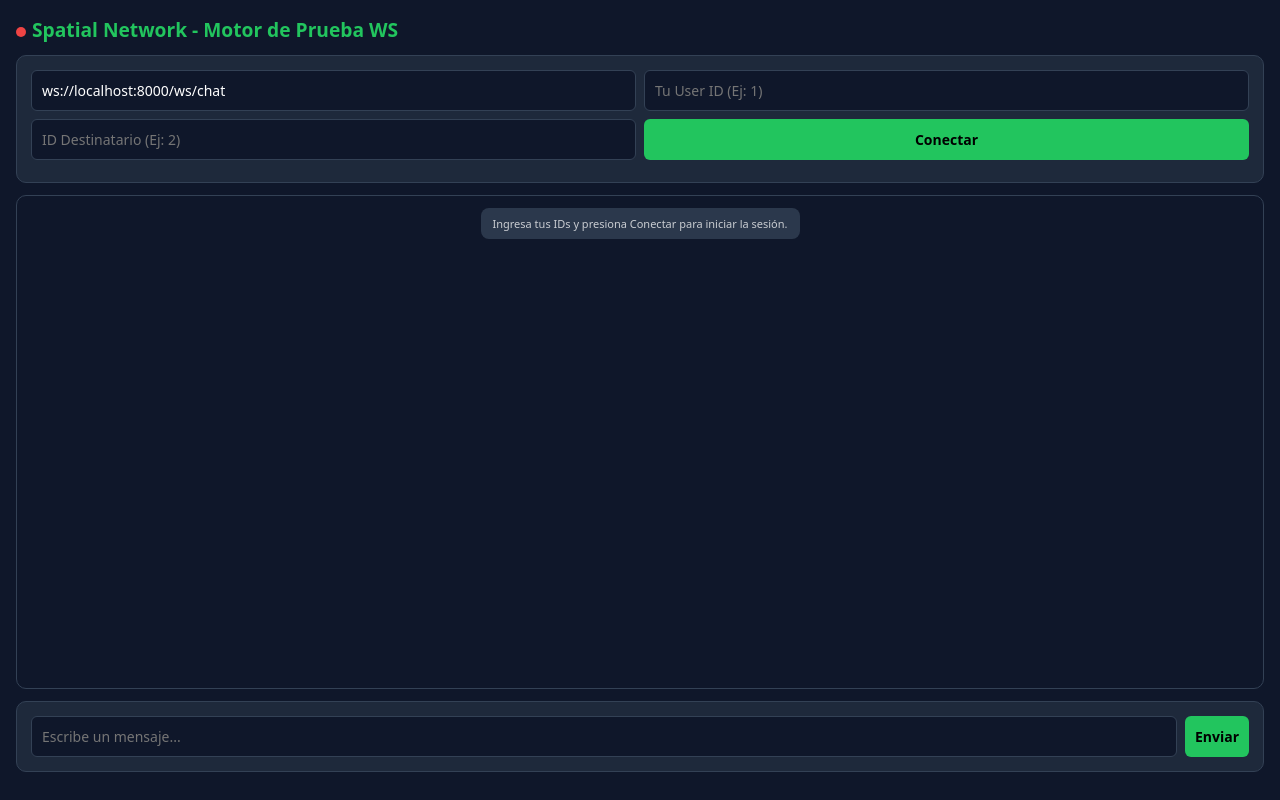
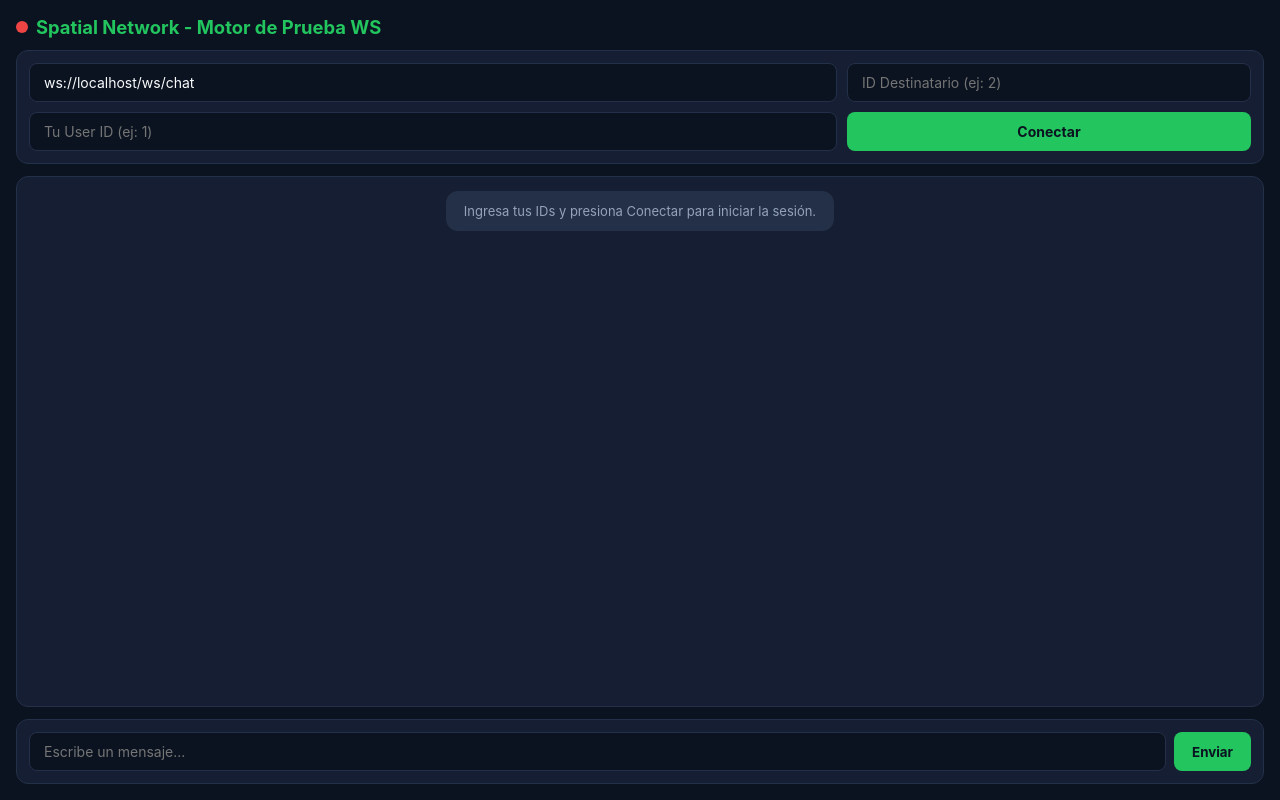
Before and after one commit to moisescarreno206-ui/spatial-network, a Flask app: page / in a window 1280 px wide. Run offline with Flask 3, Linux system fonts and the light colour scheme.

Commit message:
Update index.html

```diff
--- a/templates/index.html
+++ b/templates/index.html
@@ -3,164 +3,292 @@
 <head>
   <meta charset="UTF-8">
   <meta name="viewport" content="width=device-width, initial-scale=1.0">
-  <title>Spatial Network - Test Bench</title>
+  <title>Spatial Network - Motor de Prueba WS</title>
   <style>
-    * { box-sizing: border-box; margin: 0; padding: 0; font-family: system-ui, -apple-system, sans-serif; }
-    body { background-color: #0f172a; color: #f8fafc; display: flex; flex-direction: column; height: 100vh; padding: 16px; }
-    h2 { color: #22c55e; margin-bottom: 12px; font-size: 1.2rem; }
+    * {
+      box-sizing: border-box;
+      margin: 0;
+      padding: 0;
+      font-family: -apple-system, BlinkMacSystemFont, "Segoe UI", Roboto, Helvetica, Arial, sans-serif;
+    }
 
-    .card { background: #1e293b; border-radius: 10px; padding: 14px; margin-bottom: 12px; border: 1px solid #334155; }
-    .grid { display: grid; grid-template-columns: 1fr 1fr; gap: 8px; margin-bottom: 8px; }
+    body {
+      background-color: #0b1320;
+      color: #e2e8f0;
+      display: flex;
+      flex-direction: column;
+      height: 100vh;
+      padding: 16px;
+      gap: 12px;
+    }
 
-    input, button { padding: 10px; border-radius: 6px; border: none; outline: none; font-size: 14px; }
-    input { background: #0f172a; color: #fff; border: 1px solid #334155; width: 100%; }
-    button { background: #22c55e; color: #000; font-weight: bold; cursor: pointer; transition: 0.2s; }
-    button:hover { background: #16a34a; }
-    button.disabled { background: #64748b; cursor: not-allowed; }
+    /* Encabezado */
+    .header {
+      display: flex;
+      align-items: center;
+      gap: 8px;
+      font-size: 1.15rem;
+      font-weight: 700;
+      color: #22c55e;
+    }
 
-    #chat-box { flex: 1; background: #0f172a; border: 1px solid #334155; border-radius: 10px; padding: 12px; overflow-y: auto; display: flex; flex-direction: column; gap: 8px; margin-bottom: 12px; }
-    .msg { padding: 8px 12px; border-radius: 8px; max-width: 80%; font-size: 14px; word-break: break-word; }
-    .msg.sent { background: #15803d; align-self: flex-end; color: #fff; }
-    .msg.received { background: #334155; align-self: flex-start; color: #fff; }
-    .msg.system { background: #334155; align-self: center; font-size: 11px; opacity: 0.8; }
+    .status-dot {
+      width: 12px;
+      height: 12px;
+      border-radius: 50%;
+      background-color: #ef4444;
+      display: inline-block;
+      transition: background-color 0.3s;
+    }
 
-    .status-dot { display: inline-block; width: 10px; height: 10px; border-radius: 50%; background: #ef4444; margin-right: 6px; }
-    .status-dot.online { background: #22c55e; }
+    .status-dot.online {
+      background-color: #22c55e;
+    }
+
+    /* Tarjetas de Contenido */
+    .card {
+      background: #151e32;
+      border: 1px solid #233048;
+      border-radius: 12px;
+      padding: 12px;
+    }
+
+    /* Formulario de Configuración (Grid 2x2) */
+    .settings-grid {
+      display: grid;
+      grid-template-columns: 2fr 1fr;
+      gap: 10px;
+    }
+
+    input {
+      background: #0b1320;
+      border: 1px solid #233048;
+      color: #f8fafc;
+      padding: 10px 14px;
+      border-radius: 8px;
+      font-size: 14px;
+      outline: none;
+      width: 100%;
+    }
+
+    input:focus {
+      border-color: #22c55e;
+    }
+
+    .btn-connect {
+      background: #22c55e;
+      color: #0b1320;
+      font-weight: 700;
+      border: none;
+      border-radius: 8px;
+      padding: 10px;
+      cursor: pointer;
+      font-size: 14px;
+      transition: background-color 0.2s;
+    }
+
+    .btn-connect.connected {
+      background: #ef4444;
+      color: #ffffff;
+    }
+
+    /* Caja del Chat */
+    #chat-window {
+      flex: 1;
+      background: #151e32;
+      border: 1px solid #233048;
+      border-radius: 12px;
+      padding: 14px;
+      display: flex;
+      flex-direction: column;
+      gap: 10px;
+      overflow-y: auto;
+    }
+
+    .sys-msg {
+      align-self: center;
+      background: #233048;
+      color: #94a3b8;
+      padding: 12px 18px;
+      border-radius: 12px;
+      font-size: 13px;
+      text-align: center;
+      max-width: 85%;
+    }
+
+    .msg-bubble {
+      max-width: 75%;
+      padding: 10px 14px;
+      border-radius: 10px;
+      font-size: 14px;
+      word-break: break-word;
+    }
+
+    .msg-bubble.sent {
+      align-self: flex-end;
+      background: #15803d;
+      color: #ffffff;
+    }
+
+    .msg-bubble.received {
+      align-self: flex-start;
+      background: #233048;
+      color: #ffffff;
+    }
+
+    /* Barra Inferior de Entrada */
+    .input-bar {
+      display: flex;
+      gap: 8px;
+    }
+
+    .btn-send {
+      background: #22c55e;
+      color: #0b1320;
+      font-weight: 700;
+      border: none;
+      border-radius: 8px;
+      padding: 10px 18px;
+      cursor: pointer;
+    }
   </style>
 </head>
 <body>
 
-  <h2><span id="dot" class="status-dot"></span>Spatial Network - Motor de Prueba WS</h2>
+  <!-- Título con indicador -->
+  <div class="header">
+    <span id="statusDot" class="status-dot"></span>
+    <span>Spatial Network - Motor de Prueba WS</span>
+  </div>
 
-  <!-- Panel de Conexión -->
+  <!-- Formulario de Conexión -->
   <div class="card">
-    <div class="grid">
-      <input type="text" id="serverUrl" value="ws://localhost:8000/ws/chat" placeholder="URL WebSocket">
-      <input type="text" id="userId" placeholder="Tu User ID (Ej: 1)">
-    </div>
-    <div class="grid">
-      <input type="text" id="recipientId" placeholder="ID Destinatario (Ej: 2)">
-      <button id="btnConnect" onclick="toggleConnect()">Conectar</button>
+    <div class="settings-grid">
+      <input type="text" id="wsUrl" placeholder="wss://tu-app.onrender.com/ws/chat">
+      <input type="text" id="recipientId" placeholder="ID Destinatario (ej: 2)">
+      <input type="text" id="userId" placeholder="Tu User ID (ej: 1)">
+      <button id="btnConnect" class="btn-connect" onclick="toggleConnection()">Conectar</button>
     </div>
   </div>
 
   <!-- Ventana de Chat -->
-  <div id="chat-box">
-    <div class="msg system">Ingresa tus IDs y presiona Conectar para iniciar la sesión.</div>
+  <div id="chat-window">
+    <div id="systemPill" class="sys-msg">
+      Ingresa tus IDs y presiona Conectar para iniciar la sesión.
+    </div>
   </div>
 
-  <!-- Envío de Mensaje -->
-  <div class="card" style="display: flex; gap: 8px;">
-    <input type="text" id="msgInput" placeholder="Escribe un mensaje..." onkeypress="handleKeyPress(event)">
-    <button onclick="sendMsg()">Enviar</button>
+  <!-- Barra para enviar mensaje -->
+  <div class="card input-bar">
+    <input type="text" id="msgInput" placeholder="Escribe un mensaje..." onkeypress="handleEnter(event)">
+    <button class="btn-send" onclick="sendMessage()">Enviar</button>
   </div>
 
   <script>
-    let ws = null;
+    let socket = null;
     let isConnected = false;
 
-    function toggleConnect() {
+    // Autocompleta la URL del WebSocket según Render o Local
+    window.onload = () => {
+      const protocol = window.location.protocol === 'https:' ? 'wss:' : 'ws:';
+      document.getElementById('wsUrl').value = `${protocol}//${window.location.host}/ws/chat`;
+    };
+
+    function toggleConnection() {
       if (isConnected) {
-        ws.close();
+        socket.close();
         return;
       }
 
-      const serverUrl = document.getElementById('serverUrl').value.trim();
+      const url = document.getElementById('wsUrl').value.trim();
       const userId = document.getElementById('userId').value.trim();
 
       if (!userId) {
-        alert("Por favor ingresa un User ID.");
+        alert("Ingresa tu ID de usuario");
         return;
       }
 
-      const fullUrl = `${serverUrl}?user_id=${userId}&token=dummy_token`;
-      ws = new WebSocket(fullUrl);
+      const fullUrl = `${url}?user_id=${userId}&token=dummy_token`;
+      socket = new WebSocket(fullUrl);
 
-      ws.onopen = () => {
+      socket.onopen = () => {
         isConnected = true;
-        document.getElementById('dot').classList.add('online');
-        document.getElementById('btnConnect').innerText = "Desconectar";
-        document.getElementById('btnConnect').style.background = "#ef4444";
-        logSystem(`🟢 Conectado con exito como Usuario #${userId}`);
+        document.getElementById('statusDot').classList.add('online');
+        const btn = document.getElementById('btnConnect');
+        btn.innerText = "Desconectar";
+        btn.classList.add('connected');
+
+        updateSystemPill(`🟢 Conectado en vivo como Usuario #${userId}`);
       };
 
-      ws.onmessage = (event) => {
+      socket.onmessage = (event) => {
         const data = JSON.parse(event.data);
-        console.log("Evento recibido:", data);
-
         if (data.type === 'new_message') {
-          appendMessage(data.content || '[Archivo Multimedia]', 'received', `De #${data.sender_id}`);
+          addMessage(data.content, 'received', `De #${data.sender_id}`);
         } else if (data.type === 'server_ack') {
-          logSystem(`✔ Servidor confirmó mensaje: Status -> ${data.status}`);
+          updateSystemPill(`✔ Mensaje guardado/entregado (${data.status})`);
         } else if (data.type === 'presence_status') {
-          logSystem(`👤 Usuario #${data.user_id} está ahora: ${data.status}`);
+          updateSystemPill(`👤 Usuario #${data.user_id} está ${data.status}`);
         }
       };
 
-      ws.onclose = () => {
+      socket.onclose = () => {
         isConnected = false;
-        document.getElementById('dot').classList.remove('online');
-        document.getElementById('btnConnect').innerText = "Conectar";
-        document.getElementById('btnConnect').style.background = "#22c55e";
-        logSystem("🔴 Conexión cerrada.");
+        document.getElementById('statusDot').classList.remove('online');
+        const btn = document.getElementById('btnConnect');
+        btn.innerText = "Conectar";
+        btn.classList.remove('connected');
+        updateSystemPill("🔴 Desconectado del servidor.");
       };
 
-      ws.onerror = (err) => {
-        console.error("Error WS:", err);
-        logSystem("⚠️ Error en la conexión WebSocket.");
+      socket.onerror = (err) => {
+        console.error("WS Error:", err);
+        updateSystemPill("⚠️ Error de conexión al WebSocket.");
       };
     }
 
-    function sendMsg() {
+    function sendMessage() {
       if (!isConnected) {
-        alert("Primero debes conectarte al servidor.");
+        alert("Primero conéctate al servidor.");
         return;
       }
 
       const recipientId = document.getElementById('recipientId').value.trim();
       const input = document.getElementById('msgInput');
-      const text = input.value.trim();
+      const content = input.value.trim();
 
-      if (!recipientId) {
-        alert("Debes ingresar el ID del Destinatario.");
-        return;
-      }
-      if (!text) return;
+      if (!recipientId || !content) return;
 
       const payload = {
         type: "send_message",
         message_id: "msg_" + Date.now(),
         recipient_id: recipientId,
-        content: text,
+        content: content,
         media_url: null,
         timestamp: new Date().toISOString()
       };
 
-      ws.send(JSON.stringify(payload));
-      appendMessage(text, 'sent', 'Tú');
+      socket.send(JSON.stringify(payload));
+      addMessage(content, 'sent', 'Tú');
       input.value = '';
     }
 
-    function handleKeyPress(e) {
-      if (e.key === 'Enter') sendMsg();
+    function handleEnter(e) {
+      if (e.key === 'Enter') sendMessage();
     }
 
-    function appendMessage(text, type, senderStr) {
-      const box = document.getElementById('chat-box');
+    function addMessage(text, type, sender) {
+      const box = document.getElementById('chat-window');
       const div = document.createElement('div');
-      div.className = `msg ${type}`;
-      div.innerHTML = `<small style="display:block; opacity:0.7; font-size:10px;">${senderStr}</small>${text}`;
+      div.className = `msg-bubble ${type}`;
+      div.innerHTML = `<small style="display:block; opacity:0.7; font-size:10px;">${sender}</small>${text}`;
       box.appendChild(div);
       box.scrollTop = box.scrollHeight;
     }
 
-    function logSystem(text) {
-      const box = document.getElementById('chat-box');
-      const div = document.createElement('div');
-      div.className = 'msg system';
-      div.innerText = text;
-      box.appendChild(div);
-      box.scrollTop = box.scrollHeight;
+    function updateSystemPill(text) {
+      const pill = document.getElementById('systemPill');
+      if (pill) pill.innerText = text;
     }
   </script>
 </body>
```
